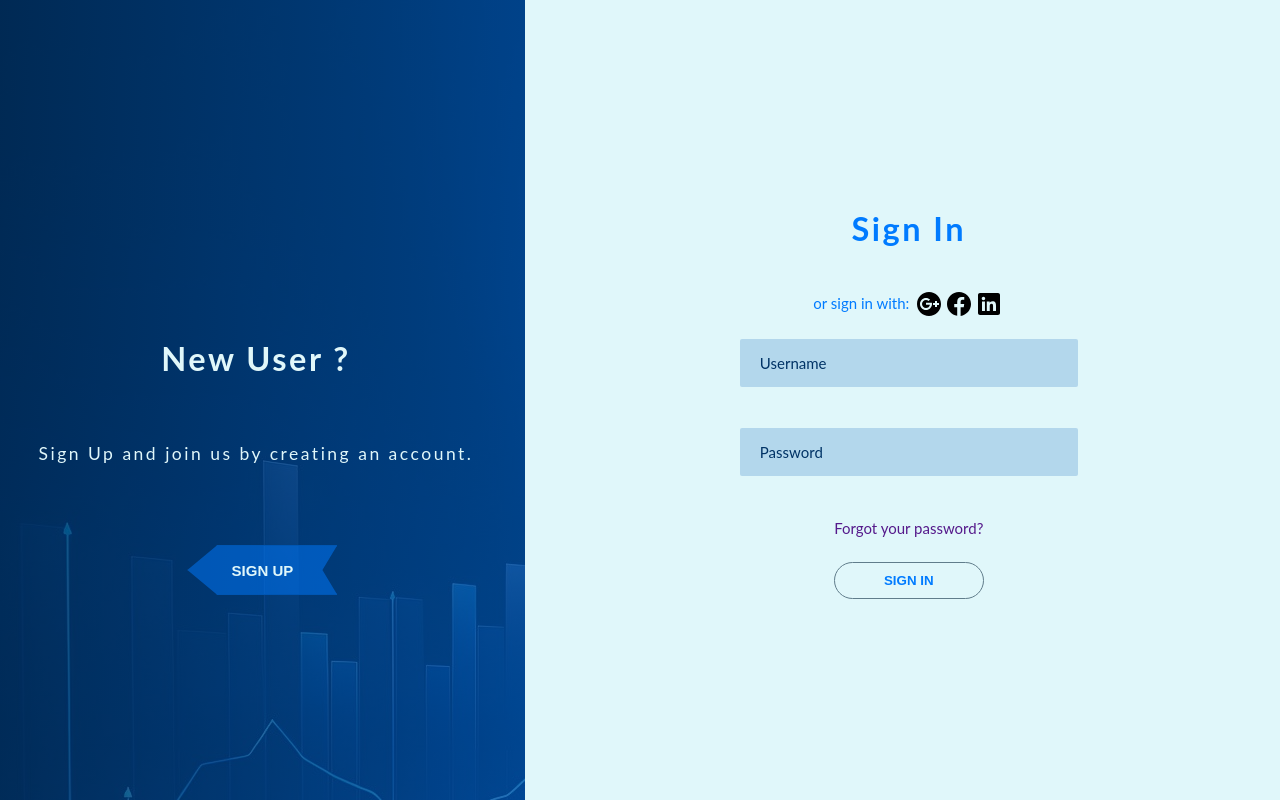
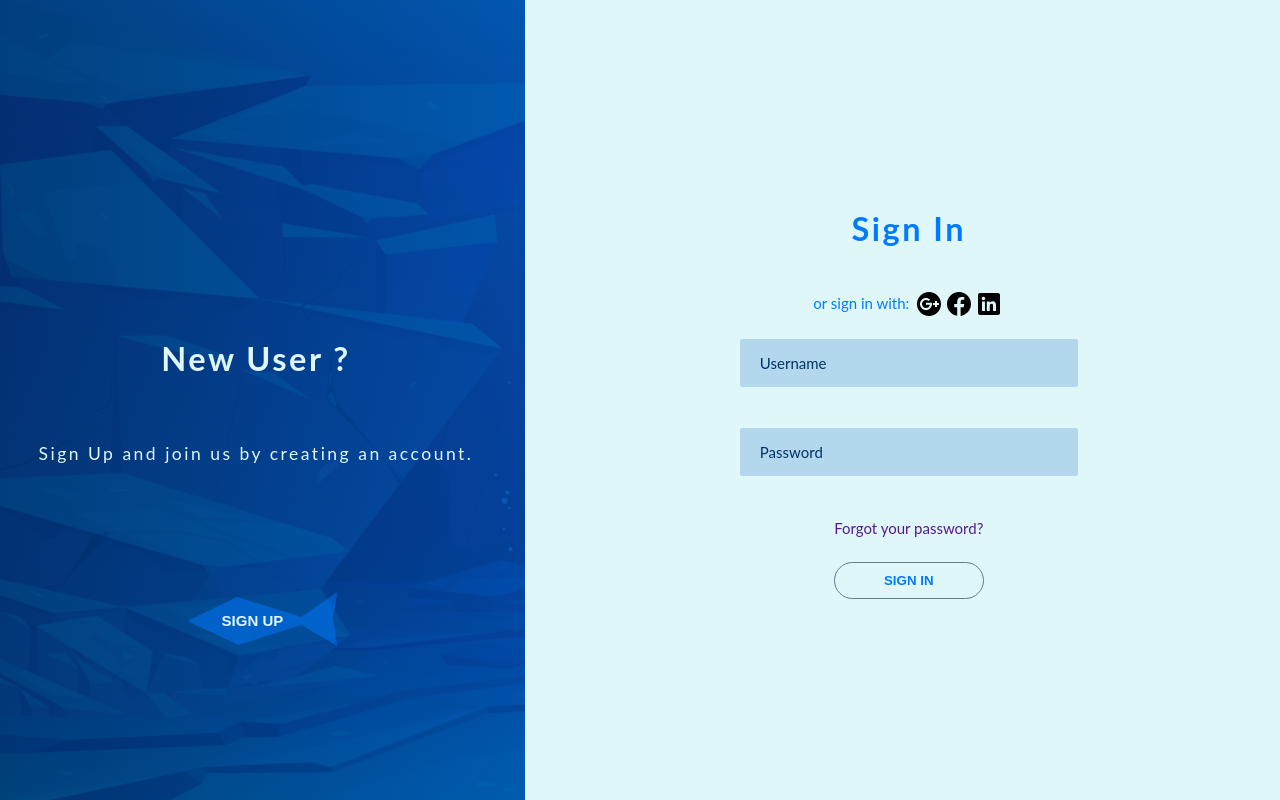
Before and after one commit to Vishnuprasad-code/login-page-react, a React (Vite) app: page / in a window 1280 px wide. Built offline with nearby package versions, Linux system fonts and the light colour scheme.

Commit message:
diff bgd img

```diff
--- a/src/index.scss
+++ b/src/index.scss
@@ -57,7 +57,7 @@ body {
     rgba(var(--dark-blue-rgb), 0.8),
     rgba(var(--primary-blue-rgb), 0.8),
     ),
-    url("./assets/cover.jpg");
+    url("./assets/cover2.jpg");
   background-size: cover;
 
   overflow: hidden;
@@ -122,7 +122,7 @@ body {
   border: none;
   background-color: transparent;
 
-  height: 5rem;
+  height: 10rem;
   width: 15rem;
 
   @media (max-width: 600px) {
@@ -142,9 +142,12 @@ body {
 }
 
 .btn-intro-login {
+  padding-left: 4.5rem;
   background-color:rgba(var(--dark-blue-rgb), 0.50);
-  border: 1px solid rgb(var(--primary-blue-rgb));
-  clip-path: polygon(0 0, 80% 0, 100% 50%, 80% 100%, 0 100%, 10% 50%);
+  border: 2px dotted rgb(var(--primary-blue-rgb));
+  clip-path: polygon(67% 27%, 24% 47%, 0% 22%, 3% 48%, 0% 76%, 24% 55%, 66% 75%, 100% 51%);
+
+
 
   @media (max-width: 600px) {
     clip-path: polygon(0 0, 100% 15%, 100% 85%, 0 100%);
@@ -152,9 +155,11 @@ body {
 }
 
 .btn-intro-signup {
+  padding-right: 3rem;
   background-color:rgba(var(--primary-blue-rgb), 0.50);
-  border: 1px solid rgb(var(--secondary-blue-rgb));
-  clip-path: polygon(20% 0, 100% 0, 90% 50%, 100% 100%, 20% 100%, 0 50%);
+  border: 2px dotted rgb(var(--secondary-blue-rgb));
+  clip-path: polygon(33% 27%, 76% 47%, 100% 22%, 97% 48%, 100% 76%, 76% 55%, 34% 75%, 0 51%);
+
 
   @media (max-width: 600px) {
     clip-path: polygon(0 15%, 100% 0, 100% 100%, 0 85%);
```
Also changed, not shown: src/assets/cover2.jpg (added).
